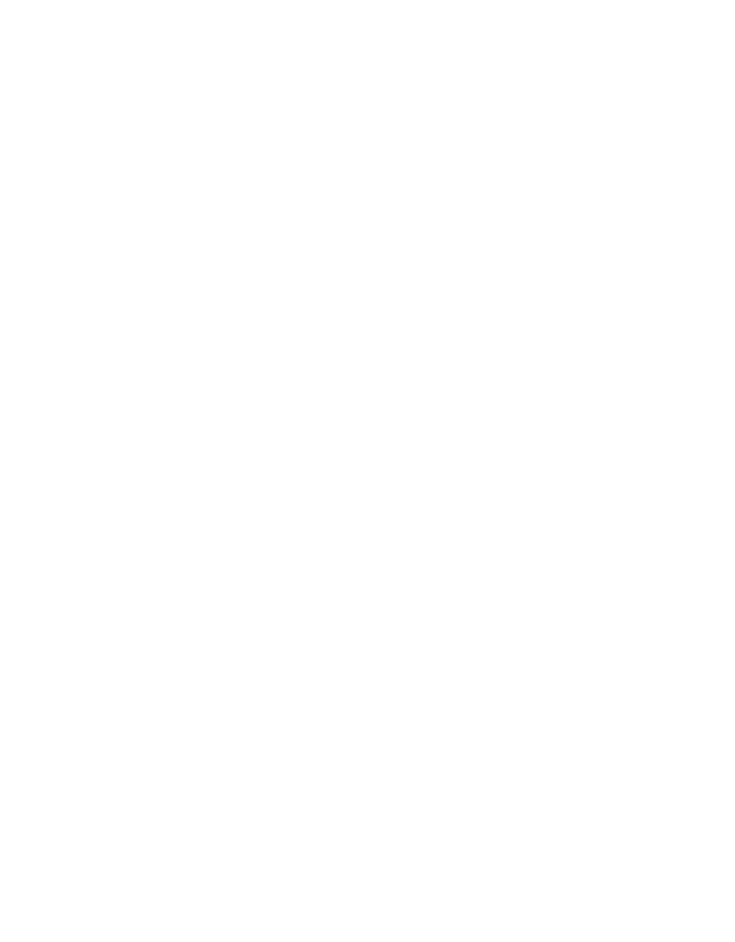
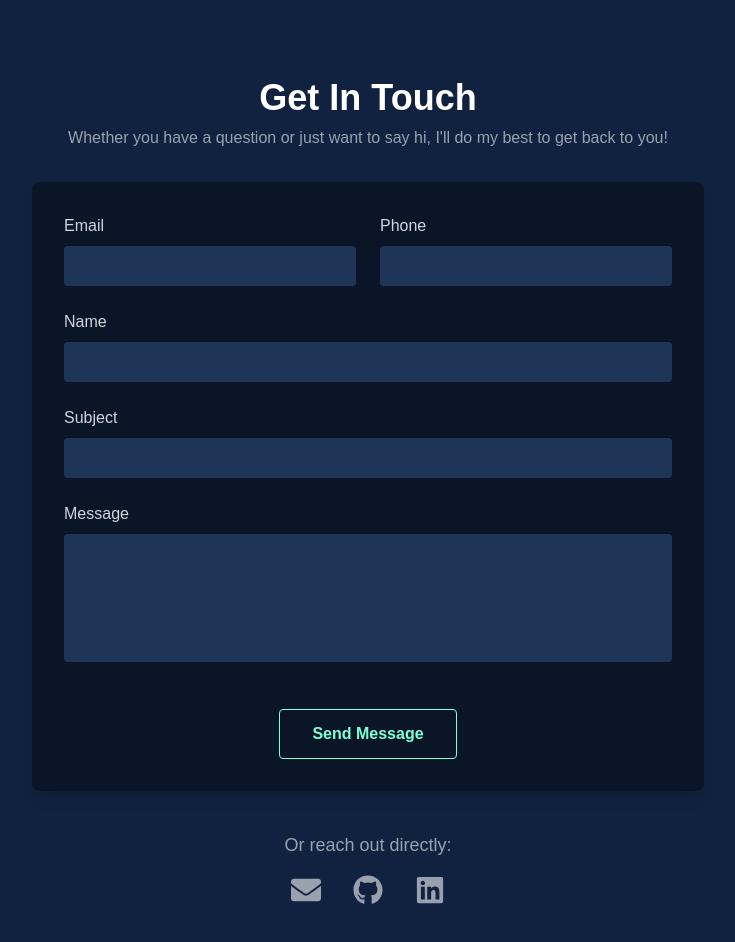
Before and after one commit to kristinefung/personal_website, a Next.js app: page / in a window 1280 px wide. Shown: the part 2640-3582 px from the top of the page, without its empty margins (272-1007 px from the left). Before the commit the page ends 2622 px from the top, so only its background shows below. Built offline with nearby package versions, Linux system fonts and the light colour scheme.

Commit message:
feat(ui): add Contact component to Home page

```diff
--- /dev/null
+++ b/src/app/Contact.tsx
@@ -0,0 +1,52 @@
+import React from "react";
+import { FaEnvelope, FaGithub, FaLinkedin } from "react-icons/fa";
+
+export default function Contact() {
+    return (
+        <section className="py-24 px-8 md:px-16 bg-[#112240] w-full flex flex-col items-center">
+            <h2 className="text-4xl font-bold text-white mb-2">Get In Touch</h2>
+            <p className="text-gray-400 mb-8 text-center max-w-2xl">
+                Whether you have a question or just want to say hi, I'll do my best to get back to you!
+            </p>
+            <form autoComplete="off" className="bg-[#0a1628] rounded-lg p-8 w-full max-w-2xl flex flex-col gap-6 shadow-lg">
+                <div className="flex flex-col md:flex-row gap-6">
+                    <div className="flex-1">
+                        <label className="block text-gray-300 mb-2" htmlFor="email">Email</label>
+                        <input className="w-full p-2 rounded bg-[#1e3557] text-white focus:outline-none focus:ring-2 focus:ring-[#7fffd4]" type="email" id="email" name="email" />
+                    </div>
+                    <div className="flex-1">
+                        <label className="block text-gray-300 mb-2" htmlFor="phone">Phone</label>
+                        <input className="w-full p-2 rounded bg-[#1e3557] text-white focus:outline-none focus:ring-2 focus:ring-[#7fffd4]" type="text" id="phone" name="phone" />
+                    </div>
+                </div>
+                <div className="flex flex-col md:flex-row gap-6">
+                    <div className="flex-1">
+                        <label className="block text-gray-300 mb-2" htmlFor="name">Name</label>
+                        <input className="w-full p-2 rounded bg-[#1e3557] text-white focus:outline-none focus:ring-2 focus:ring-[#7fffd4]" type="text" id="name" name="name" />
+                    </div>
+                </div>
+                <div>
+                    <label className="block text-gray-300 mb-2" htmlFor="subject">Subject</label>
+                    <input className="w-full p-2 rounded bg-[#1e3557] text-white focus:outline-none focus:ring-2 focus:ring-[#7fffd4]" type="text" id="subject" name="subject" />
+                </div>
+                <div>
+                    <label className="block text-gray-300 mb-2" htmlFor="message">Message</label>
+                    <textarea className="w-full p-2 rounded bg-[#1e3557] text-white h-32 resize-none focus:outline-none focus:ring-2 focus:ring-[#7fffd4]" id="message" name="message" />
+                </div>
+                <div className="flex justify-center mt-4">
+                    <button type="submit" className="px-8 py-3 border border-[#7fffd4] text-[#7fffd4] rounded hover:bg-[#7fffd4] hover:text-[#0a1628] transition-colors font-semibold cursor-pointer">
+                        Send Message
+                    </button>
+                </div>
+            </form>
+            <div className="mt-10 flex flex-col items-center">
+                <p className="text-gray-400 mb-4 text-lg">Or reach out directly:</p>
+                <div className="flex gap-8">
+                    <a href="#" aria-label="Email" className="text-gray-400 hover:text-[#7fffd4] text-3xl transition-colors"><FaEnvelope /></a>
+                    <a href="#" aria-label="GitHub" className="text-gray-400 hover:text-[#7fffd4] text-3xl transition-colors"><FaGithub /></a>
+                    <a href="#" aria-label="LinkedIn" className="text-gray-400 hover:text-[#7fffd4] text-3xl transition-colors"><FaLinkedin /></a>
+                </div>
+            </div>
+        </section>
+    );
+}
--- a/src/app/page.tsx
+++ b/src/app/page.tsx
@@ -5,6 +5,7 @@ import Greeting from "./Greeting";
 import About from "./About";
 import Project from "./Project";
 import Journey from "./Journey";
+import Contact from "./Contact";
 
 export default function Home() {
   return (
@@ -15,6 +16,7 @@ export default function Home() {
         <About />
         <Project />
         <Journey />
+        <Contact />
       </main>
     </>
   );
```
